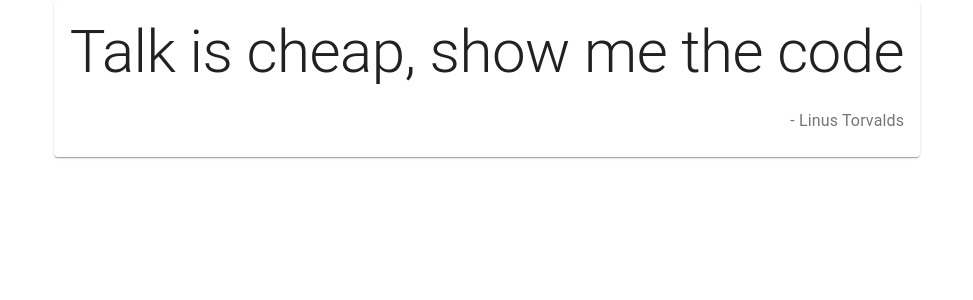
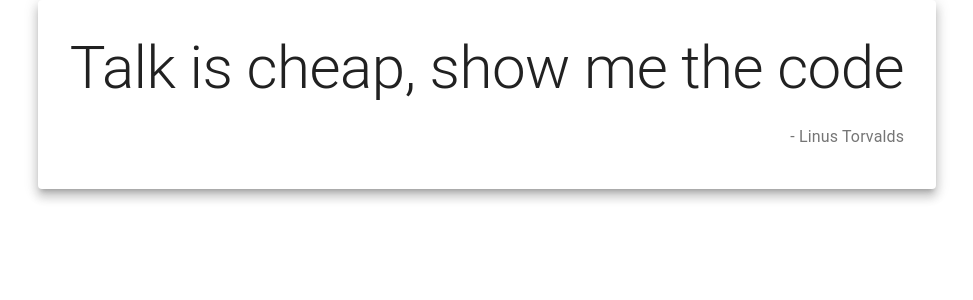
Before and after one commit to gary-lgy/cs3219-otot-task-b-frontend, a React (Create React App) app: page / in a window 1280 px wide. Shown: the top 300 px of the page, without its empty margins (153-1126 px from the left). Built offline with nearby package versions, Linux system fonts and the light colour scheme.

Commit message:
Reorganize directory structure

```diff
--- a/src/App.tsx
+++ b/src/App.tsx
@@ -1,8 +1,8 @@
 import React from "react";
-import { QuoteContainer } from "./QuoteContainer";
+import { QuotePage } from "./pages/QuotePage";
 
 const App: React.FC = () => {
-  return <QuoteContainer />;
+  return <QuotePage />;
 };
 
 export default App;
--- a/src/QuoteCard.tsx
+++ b/src/components/QuoteCard.tsx
@@ -1,13 +1,21 @@
-import { Card, CardContent, Typography } from "@material-ui/core";
+import { Card, CardContent, makeStyles, Typography } from "@material-ui/core";
 import React from "react";
+
+const useStyles = makeStyles((theme) => ({
+  cardContent: {
+    margin: theme.spacing(2),
+  },
+}));
 
 export const QuoteCard: React.FC<{ body: string; author: string }> = ({
   body,
   author,
 }) => {
+  const classes = useStyles();
+
   return (
-    <Card>
-      <CardContent>
+    <Card raised>
+      <CardContent className={classes.cardContent}>
         <Typography variant="h2" gutterBottom>
           {`${body}`}
         </Typography>
--- a/src/QuoteContainer.tsx
+++ b/src/pages/QuotePage.tsx
@@ -1,7 +1,7 @@
 import { makeStyles } from "@material-ui/core";
 import React, { useState } from "react";
-import { QuoteCard } from "./QuoteCard";
-import { Quote } from "./types";
+import { QuoteCard } from "../components/QuoteCard";
+import { Quote } from "../types";
 
 const useStyles = makeStyles((theme) => ({
   quote: {
@@ -10,7 +10,7 @@
   },
 }));
 
-export const QuoteContainer: React.FC = () => {
+export const QuotePage: React.FC = () => {
   const classes = useStyles();
 
   const [quote, setQuote] = useState<Quote | null>({
```
